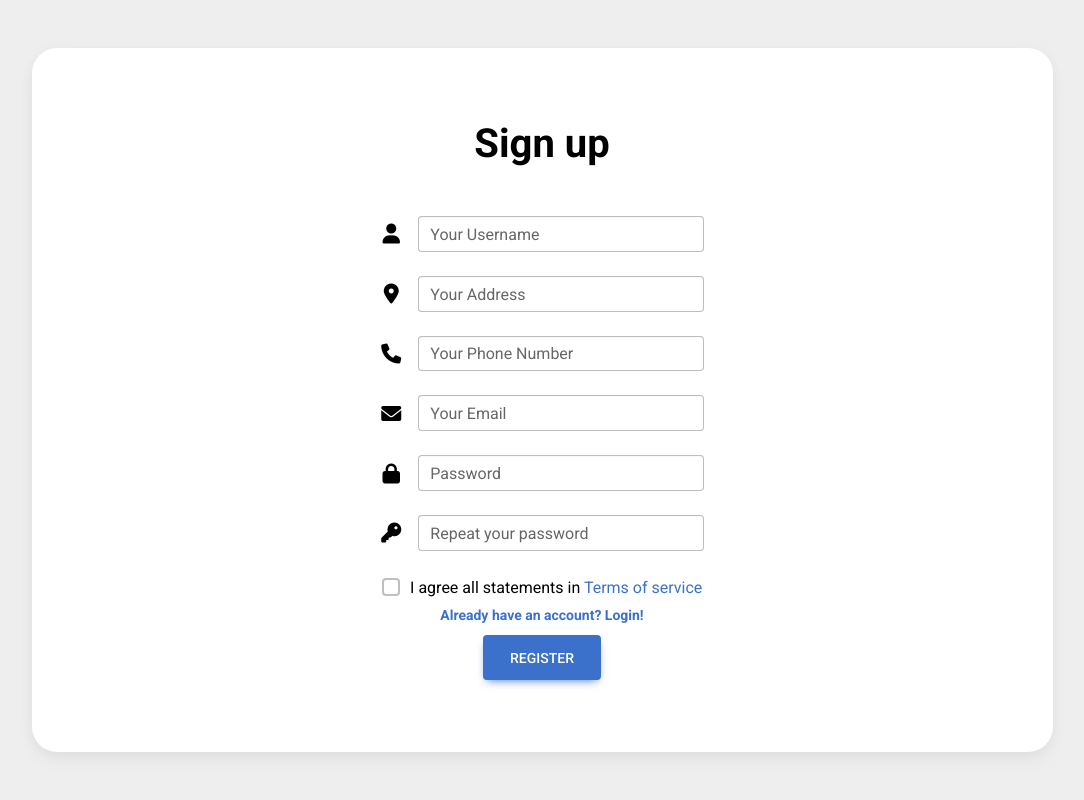
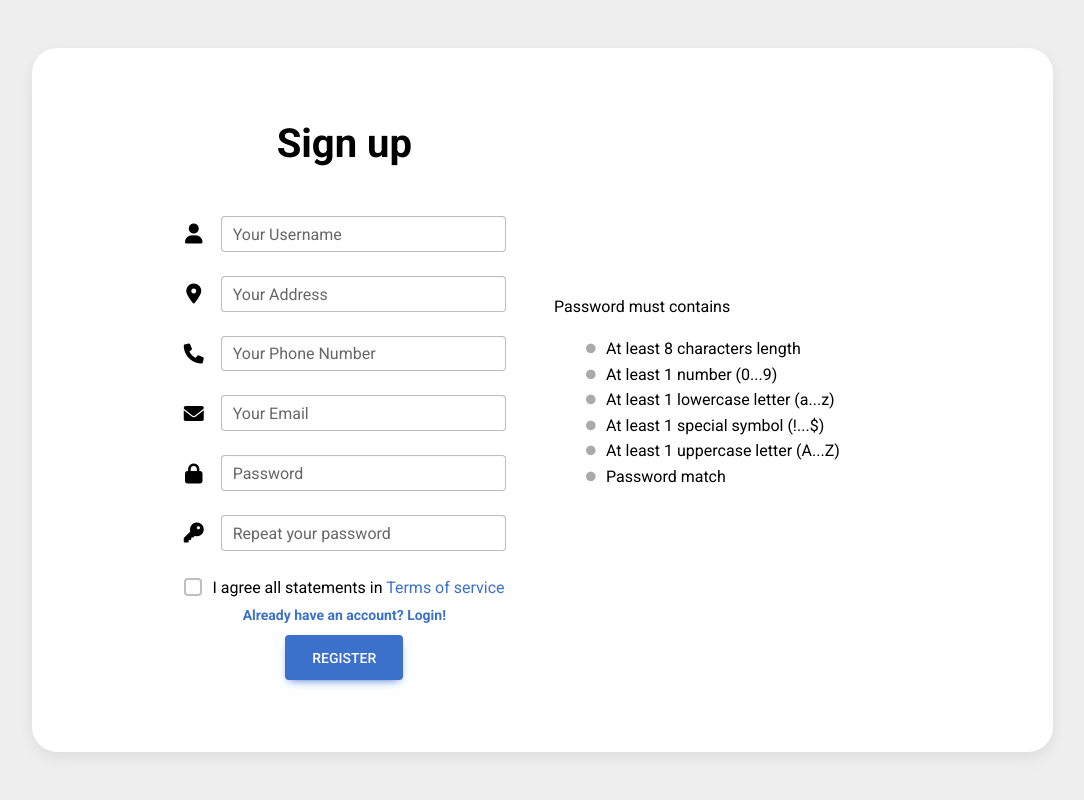
Before and after one commit to joshuadlima/BetterBuy, a PHP site: page /authentication/user_registration.php in a window 1280 px wide. Shown: the whole page, without its empty margins (98-1182 px from the left). Run offline with PHP 8.4, Linux system fonts and the light colour scheme; some libraries are stand-ins or nearby versions.

Commit message:
Add files via upload

```diff
--- /dev/null
+++ b/authentication/style.css
@@ -0,0 +1,14 @@
+.requirement-list li {
+  list-style: none;
+  display: flex;
+  align-items: center;
+  align-items: center;
+}
+.valid{
+    color:green;
+}
+.requirement-list li i{
+    font-size: 0.6rem;
+    color:#aaa;
+    width: 20px;
+}
--- a/authentication/user_registration.php
+++ b/authentication/user_registration.php
@@ -96,7 +96,9 @@ if (isset($_POST['user_register'])) {
         integrity="sha384-T3c6CoIi6uLrA9TneNEoa7RxnatzjcDSCmG1MXxSR1GAsXEV/Dwwykc2MPK8M2HN" crossorigin="anonymous">
 
     <!-- normal css -->
-
+    <link rel="stylesheet" href="style.css">
+    <!-- password validation js -->
+    <script src="validation.js" defer></script>
     <!-- material bootstrap -->
     <!-- Font Awesome -->
     <link href="https://cdnjs.cloudflare.com/ajax/libs/font-awesome/6.0.0/css/all.min.css" rel="stylesheet" />
@@ -158,7 +160,7 @@ if (isset($_POST['user_register'])) {
 
                                         <div class="d-flex flex-row align-items-center mb-4">
                                             <i class="fas fa-lock fa-lg me-3 fa-fw"></i>
-                                            <div class="form-outline flex-fill mb-0">
+                                            <div class="form-outline flex-fill mb-0 pass-field1">
                                                 <input type="password" id="user_password" name="user_password"
                                                     class="form-control" />
                                                 <label class="form-label" for="user_password">Password</label>
@@ -167,7 +169,7 @@ if (isset($_POST['user_register'])) {
 
                                         <div class="d-flex flex-row align-items-center mb-4">
                                             <i class="fas fa-key fa-lg me-3 fa-fw"></i>
-                                            <div class="form-outline flex-fill mb-0">
+                                            <div class="form-outline flex-fill mb-0 x pass-field2">
                                                 <input type="password" id="conf_user_password" name="conf_user_password"
                                                     class="form-control" />
                                                 <label class="form-label" for="conf_user_password">Repeat your
@@ -190,8 +192,8 @@ if (isset($_POST['user_register'])) {
                                         </div>
 
                                         <div class="d-flex justify-content-center mx-4 mb-3 mb-lg-4">
-                                            <input type="submit" value="Register" class="btn btn-primary btn-lg"
-                                                name="user_register">
+                                            <input type="submit" value="Register" class="btn btn-primary btn-lg" id="submitbutton"
+                                                name="user_register" >
                                             <!-- <button type="button" class="btn btn-primary btn-lg">Register</button> -->
                                         </div>
 
@@ -201,26 +203,37 @@ if (isset($_POST['user_register'])) {
 
                                 </div>
 
-                                <!-- <div class="col-md-10 col-lg-6 col-xl-7 d-flex align-items-center order-1 order-lg-2">
-                                    <div id="password-message">
-                                        <h3>Password must contain:</h3>
-                                        <p class="password-message-item invalid">At least
-                                            <b>one lowercase letter</b>
-                                        </p>
-                                        <p class="password-message-item invalid">At least
-                                            <b>one uppercase letter</b>
-                                        </p>
-                                        <p class="password-message-item invalid">At least
-                                            <b>one number</b>
-                                        </p>
-                                        <p class="password-message-item invalid">Minimum
-                                            <b>8 characters</b>
-                                        </p>
-                                        <p class="password-message-item invalid">Passwords
-                                            <b>match</b>
-                                        </p>
-                                    </div>
-                                </div> -->
+                                <div class="col-md-10 col-lg-6 col-xl-5 order-2 order-lg-1 align-self-center justify-content-center">
+                                <div class="content">
+                                    <p>Password must contains</p>
+                                    <ul class="requirement-list">
+                                        <li>
+                                            <i class="fa-solid fa-circle"></i>
+                                            <span>At least 8 characters length</span>
+                                        </li>
+                                        <li>
+                                            <i class="fa-solid fa-circle"></i>
+                                            <span>At least 1 number (0...9)</span>
+                                        </li>
+                                        <li>
+                                            <i class="fa-solid fa-circle"></i>
+                                            <span>At least 1 lowercase letter (a...z)</span>
+                                        </li>
+                                        <li>
+                                            <i class="fa-solid fa-circle"></i>
+                                            <span>At least 1 special symbol (!...$)</span>
+                                        </li>
+                                        <li>
+                                            <i class="fa-solid fa-circle"></i>
+                                            <span>At least 1 uppercase letter (A...Z)</span>
+                                        </li>
+                                        <li>
+                                            <i class="fa-solid fa-circle"></i>
+                                            <span>Password match</span>
+                                        </li>
+                                    </ul>
+                                </div>
+                                </div>
                             </div>
                         </div>
                     </div>
--- /dev/null
+++ b/authentication/validation.js
@@ -0,0 +1,71 @@
+const passwordInput1 = document.querySelector(".pass-field1 input");
+const requirementList = document.querySelectorAll(".requirement-list li");
+const passwordInput2=document.querySelector(".pass-field2 input");
+// An array of password requirements with corresponding
+// regular expressions and index of the requirement list item
+const requirements = [
+    { regex: /.{8,}/, index: 0 }, // Minimum of 8 characters
+    { regex: /[0-9]/, index: 1 }, // At least one number
+    { regex: /[a-z]/, index: 2 }, // At least one lowercase letter
+    { regex: /[^A-Za-z0-9]/, index: 3 }, // At least one special character
+    { regex: /[A-Z]/, index: 4 }, // At least one uppercase letter
+]
+let f=[0,0,0,0,0,0];
+//console.log(passwordInput2);
+passwordInput1.addEventListener("keyup", (e) => {
+    requirements.forEach(item => {
+        // Check if the password matches the requirement regex
+        const isValid = item.regex.test(e.target.value);
+        const requirementItem = requirementList[item.index];
+
+        // Updating class and icon of requirement item if requirement matched or not
+        if (isValid) {
+            requirementItem.classList.add("valid");
+            requirementItem.firstElementChild.className = "fa-solid fa-check";
+            f[item.index]=1;
+        }
+        else
+         {
+
+            requirementItem.classList.remove("valid");
+            requirementItem.firstElementChild.className = "fa-solid fa-circle";
+            f[item.index]=0;
+        }
+    });
+});
+let submitButton=document.getElementById('submitbutton');
+//console.log(submitButton);
+submitButton.disabled = false;
+submitButton.style.cursor="pointer";
+passwordInput2.addEventListener("keyup",checkpassword);
+function checkpassword()
+{
+    if(passwordInput1.value==passwordInput2.value&&passwordInput1.value!="")
+    {
+        requirementList[5].classList.add("valid");
+        requirementList[5].firstElementChild.className = "fa-solid fa-check";
+        f[5]=1;
+    }
+    else{
+
+        requirementList[5].classList.remove("valid");
+        requirementList[5].firstElementChild.className = "fa-solid fa-circle";
+        f[5]=0;
+    }
+    let p=0;
+    for(let i=0;i<6;i++)
+    {
+        if(f[i]==1)
+        p++;
+    }
+    if(p==6)
+    {
+    submitButton.disabled = false;
+    submitButton.style.cursor="pointer";
+    }
+    else
+    {
+        submitButton.disabled = true;
+        submitButton.style.cursor="not-allowed";
+    }
+}
```
Also changed, not shown: authentication/user_registration_auth.php (line endings or trailing spaces).
